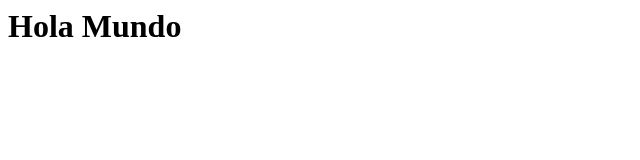
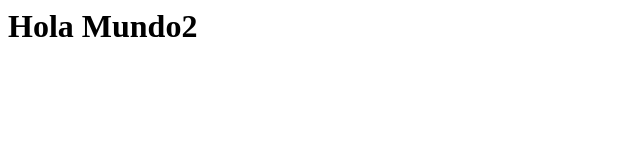
Before and after one commit to avaleqv/practicaJS, a plain HTML site: page index.html in a window 1280 px wide. Shown: the full height of the page, 0-640 px from the left. Drawn offline with Linux system fonts and the light colour scheme.

Commit message:
Update index.html

```diff
--- a/index.html
+++ b/index.html
@@ -1 +1 @@
-<h1>Hola Mundo</>
+<h1>Hola Mundo2</>
```
